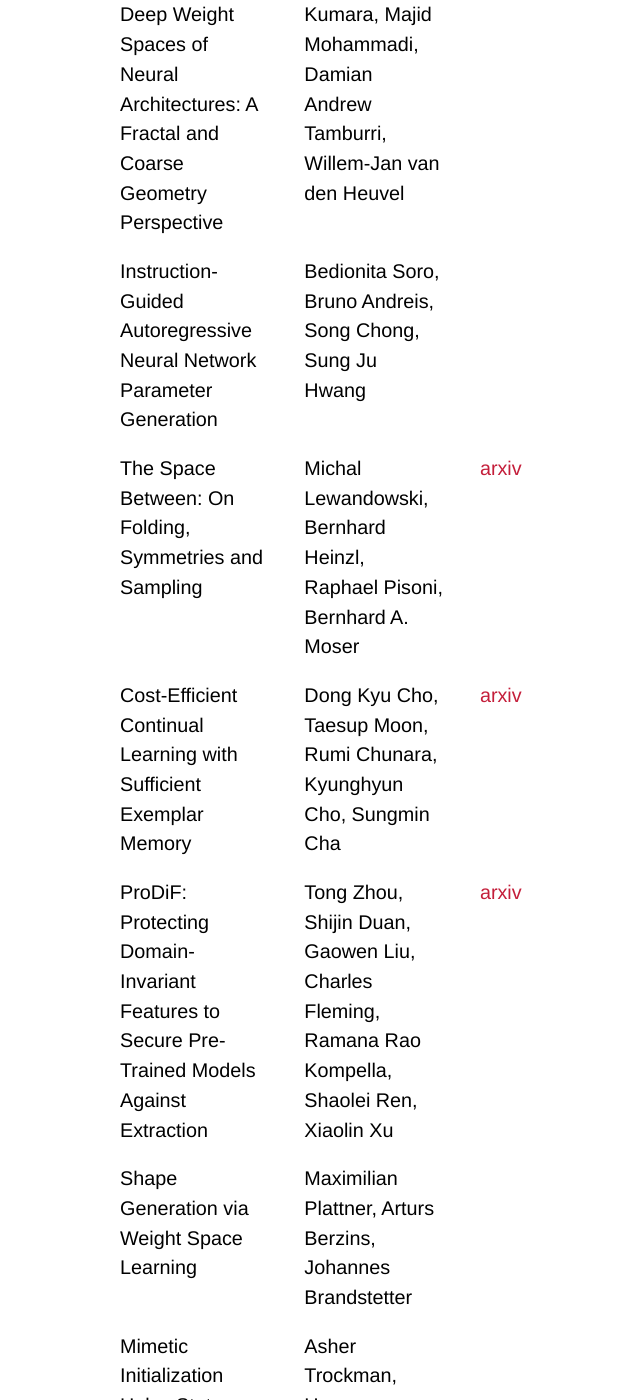
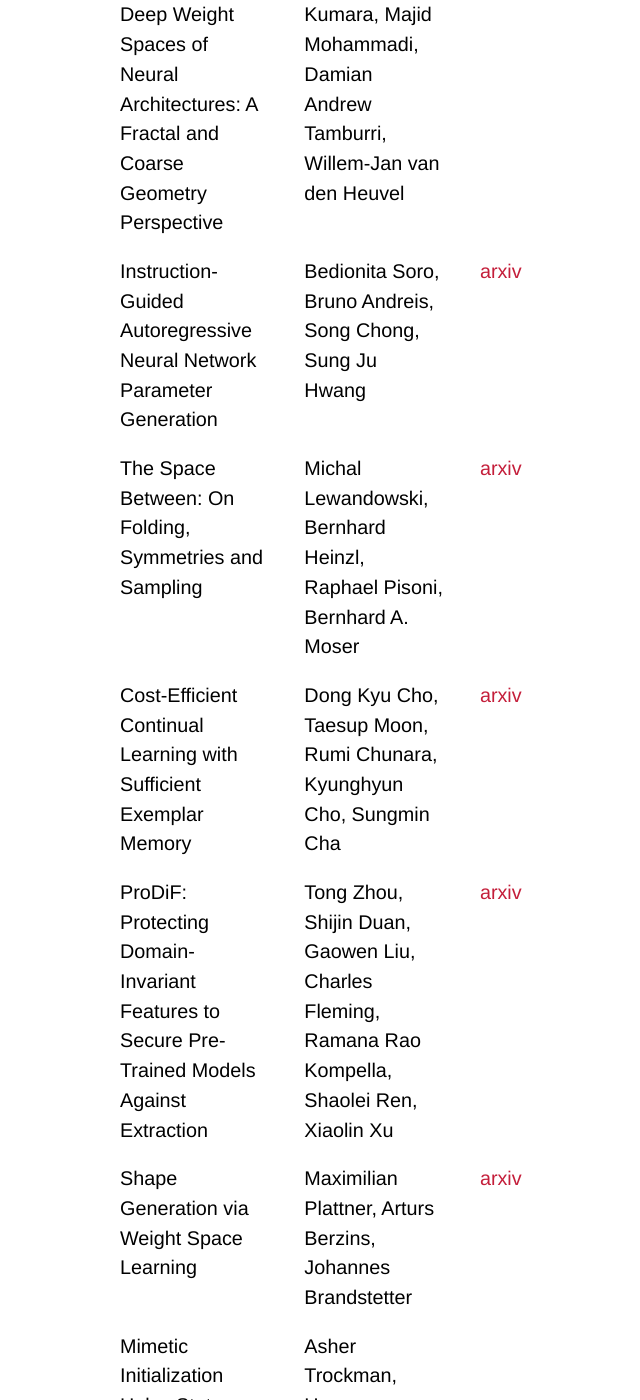
Before and after one commit to weight-space-learning/weight-space-learning.github.io, a Jekyll site: the page built from docs/papers.md, in a window 1280 px wide and 1400 px high, scrolled down 3007 px. Shown: the whole window, without its empty margins (71-711 px from the left). Built offline with Jekyll 4.4.1, drawn with Linux system fonts in a browser that asks for light colours; some web fonts are replaced.

Commit message:
add paper links

```diff
--- a/docs/papers.md
+++ b/docs/papers.md
@@ -10,9 +10,9 @@ title: Accepted Papers
 |                                                                                                       |                                                                                                                         |                                  |             |
 |                                                                                                       |                                                                                                                         |                                  |             |
 | Adversarial Robustness in Parameter-Space Classifiers                                                 | Tamir Shor, Ethan Fetaya, Chaim Baskin, Alex M. Bronstein                                                               | [arxiv]([arxiv](https://arxiv.org/abs/2502.20314) |             |
-|) Equivariant Neural Functional Networks for Transformers                                               | Hoang V. Tran, Thieu Vo, An Nguyen The, Tho Tran Huu, Minh-Khoi Nguyen-Nhat, Thanh Tran, Duy-Tung Pham, Tan Minh Nguyen |                                  |             |
+|) Equivariant Neural Functional Networks for Transformers                                              | Hoang V. Tran, Thieu Vo, An Nguyen The, Tho Tran Huu, Minh-Khoi Nguyen-Nhat, Thanh Tran, Duy-Tung Pham, Tan Minh Nguyen |                                  |             |
 | Adiabatic Fine-Tuning of Neural Quantum States Enables Detection of Phase Transitions in Weight Space | Vinicius Hernandes, Thomas Spriggs, Saqar Khaleefah, Eliska Greplova                                                    | [arxiv]([arxiv](https://arxiv.org/abs/2503.17140) |             |
-|) Model Diffusion for Certifiable Few-shot Transfer Learning                                            | Fady Rezk, Royson Lee, Henry Gouk, Timothy Hospedales, Minyoung Kim                                                     |                                  |             |
+|) Model Diffusion for Certifiable Few-shot Transfer Learning                                           | Fady Rezk, Royson Lee, Henry Gouk, Timothy Hospedales, Minyoung Kim                                                     |                                  |             |
 | Integrating Meta-Trained Hypernetworks with GBDTs and Retrieval for Tabular Data                      | David Bonet, Marçal Comajoan Cara, Alvaro Calafell, Daniel Mas Montserrat, Alexander G. Ioannidis                       |                                  |             |
 
 
@@ -30,11 +30,11 @@ title: Accepted Papers
 | Collaborative Time Series Imputation through Meta-learned Implicit Neural Representations                          | Tong Nie, Wei Ma                                                                                    |                                  |                                                                                    |
 | Fusion of Graph Neural Networks via Optimal Transport                                                              | Weronika Ormaniec, Michael Vollenweider, Elisa Hoskovec                                             | [arxiv](https://arxiv.org/abs/2503.21579) |                                                                                    |
 | Recursive Self-Similarity in Deep Weight Spaces of Neural Architectures: A Fractal and Coarse Geometry Perspective | Ambarish Moharil, Indika Kumara, Majid Mohammadi, Damian Andrew Tamburri, Willem-Jan van den Heuvel | [arxiv](https://arxiv.org/abs/2503.14298) |                                                                                    |
-| Instruction-Guided Autoregressive Neural Network Parameter Generation                                              | Bedionita Soro, Bruno Andreis, Song Chong, Sung Ju Hwang                                            |                                  |                                                                                    |
+| Instruction-Guided Autoregressive Neural Network Parameter Generation                                              | Bedionita Soro, Bruno Andreis, Song Chong, Sung Ju Hwang                                            | [arxiv](http://arxiv.org/abs/2504.02012) |                                                                                    |
 | The Space Between: On Folding, Symmetries and Sampling                                                             | Michal Lewandowski, Bernhard Heinzl, Raphael Pisoni, Bernhard A. Moser                              | [arxiv](https://arxiv.org/abs/2503.08502) |                                                                                    |
 | Cost-Efficient Continual Learning with Sufficient Exemplar Memory                                                  | Dong Kyu Cho, Taesup Moon, Rumi Chunara, Kyunghyun Cho, Sungmin Cha                                 | [arxiv](https://arxiv.org/abs/2502.07274) |                                                                                    |
 | ProDiF: Protecting Domain-Invariant Features to Secure Pre-Trained Models Against Extraction                       | Tong Zhou, Shijin Duan, Gaowen Liu, Charles Fleming, Ramana Rao Kompella, Shaolei Ren, Xiaolin Xu   | [arxiv](https://arxiv.org/abs/2503.13224) |                                                                                    |
-| Shape Generation via Weight Space Learning                                                                         | Maximilian Plattner, Arturs Berzins, Johannes Brandstetter                                          |                                  |                                                                                    |
+| Shape Generation via Weight Space Learning                                                                         | Maximilian Plattner, Arturs Berzins, Johannes Brandstetter                                          | [arxiv](https://arxiv.org/abs/2503.21830) |                                                                                    |
 | Mimetic Initialization Helps State Space Models Learn to Recall                                                    | Asher Trockman, Hrayr Harutyunyan, J Zico Kolter, Sanjiv Kumar, Srinadh Bhojanapalli                |                                  |                                                                                    |
 | Scaling Up Parameter Generation: A Recurrent Diffusion Approach                                                    | Kai Wang, Dongwen Tang, Wangbo Zhao, Konstantin Schürholt, Zhangyang Wang, Yang You                 | [arxiv](https://arxiv.org/abs/2501.11587) |                                                                                    |
 | Intrinsic Evaluation of Unlearning Using Parametric Knowledge Traces                                               | Yihuai Hong, Lei Yu, Haiqin Yang, Shauli Ravfogel, Mor Geva                                         |                                  |                                                                                    |
```
